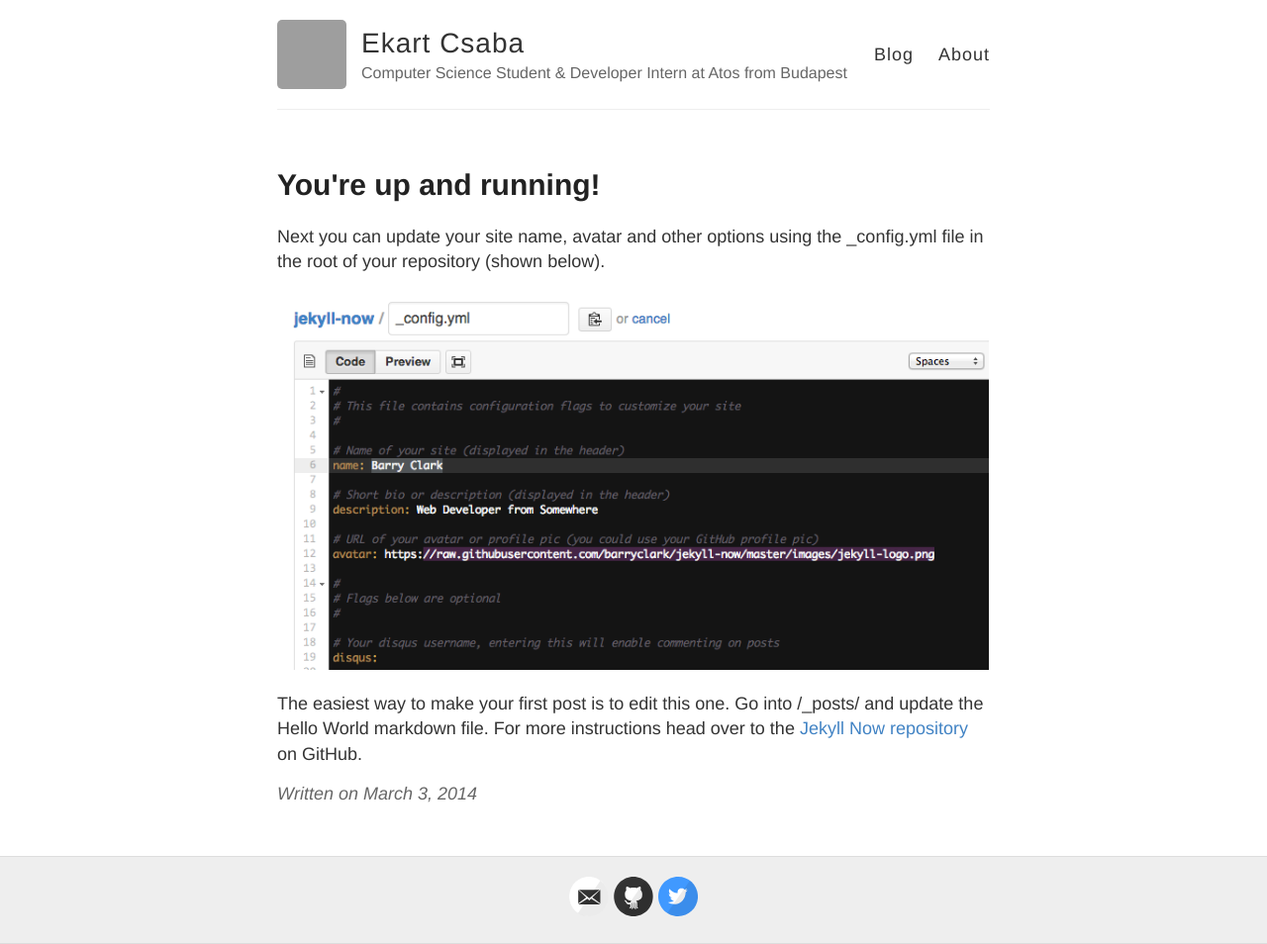
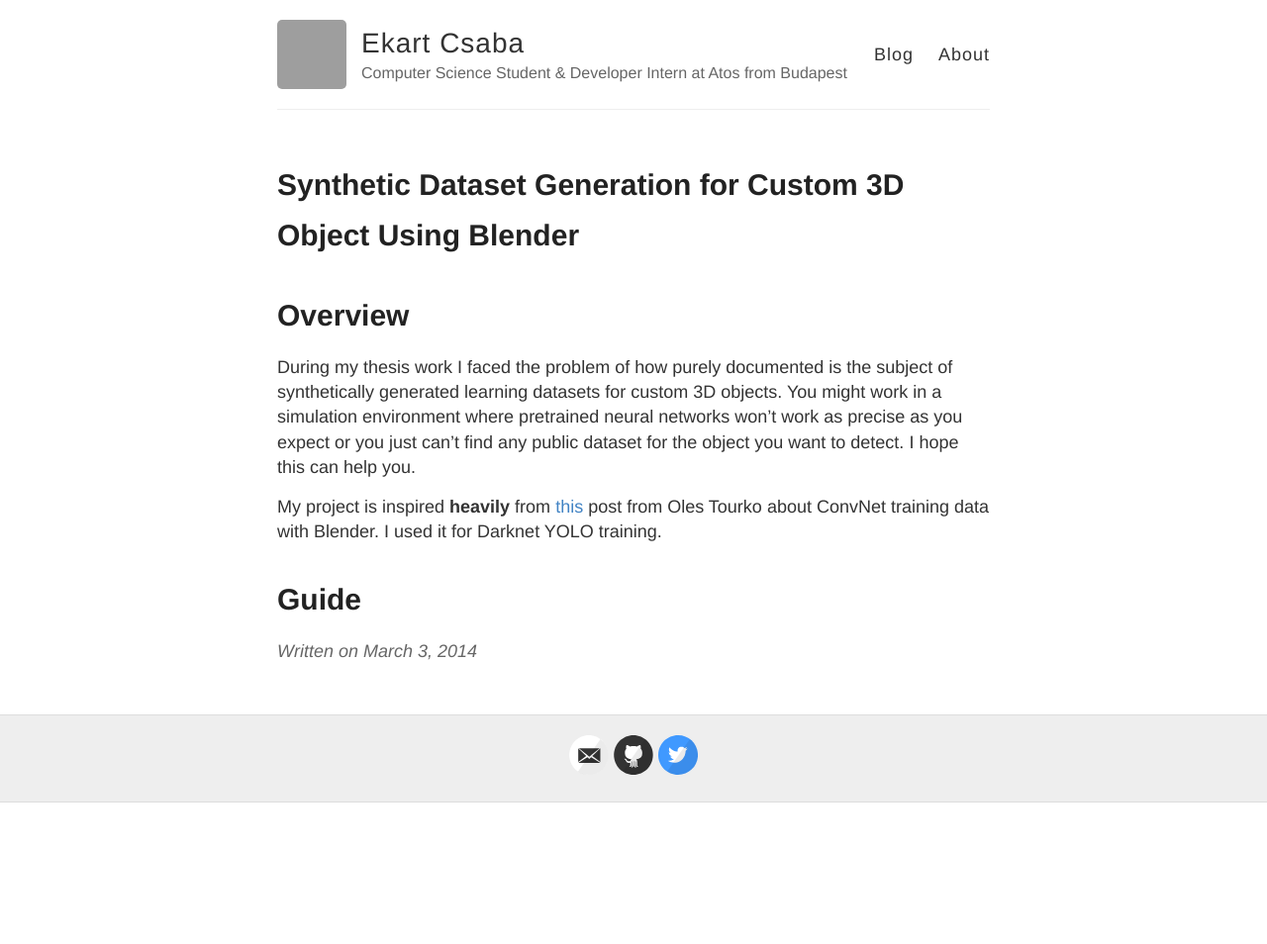
Before and after one commit to ekaktusz/ekaktusz.github.io, a Jekyll site: the page built from _posts/2014-3-3-Hello-World.md, in a window 1280 px wide. Shown: the whole page at 99% size. Built offline with Jekyll 4.4.1, drawn with Linux system fonts in a browser that asks for light colours; after the commit the page ends 900 px from its top, so only the background shows below that; grey boxes are pictures that could not be loaded.

Commit message:
haligali

```diff
--- a/_posts/2014-3-3-Hello-World.md
+++ b/_posts/2014-3-3-Hello-World.md
@@ -1,10 +1,13 @@
 ---
 layout: post
-title: You're up and running!
+title: Synthetic Dataset Generation for Custom 3D Object Using Blender
 ---
 
-Next you can update your site name, avatar and other options using the _config.yml file in the root of your repository (shown below).
+# Overview
+During my thesis work I faced the problem of how purely documented is the subject of synthetically generated learning datasets for custom 3D objects. You might work in a simulation environment where pretrained neural networks won't work as precise as you expect or you just can't find any public dataset for the object you want to detect. I hope this can help you.
 
-![_config.yml]({{ site.baseurl }}/images/config.png)
+My project is inspired **heavily** from [this](https://olestourko.github.io/2018/02/03/generating-convnet-training-data-with-blender-1.html) post from Oles Tourko about ConvNet training data with Blender. I used it for Darknet YOLO training.
 
-The easiest way to make your first post is to edit this one. Go into /_posts/ and update the Hello World markdown file. For more instructions head over to the [Jekyll Now repository](https://github.com/barryclark/jekyll-now) on GitHub.
+# Guide
+<!---
+![_config.yml]({{ site.baseurl }}/images/first-post.png)-->
```
Also changed, not shown: about.md (+1 -1 lines), 3 other files.
